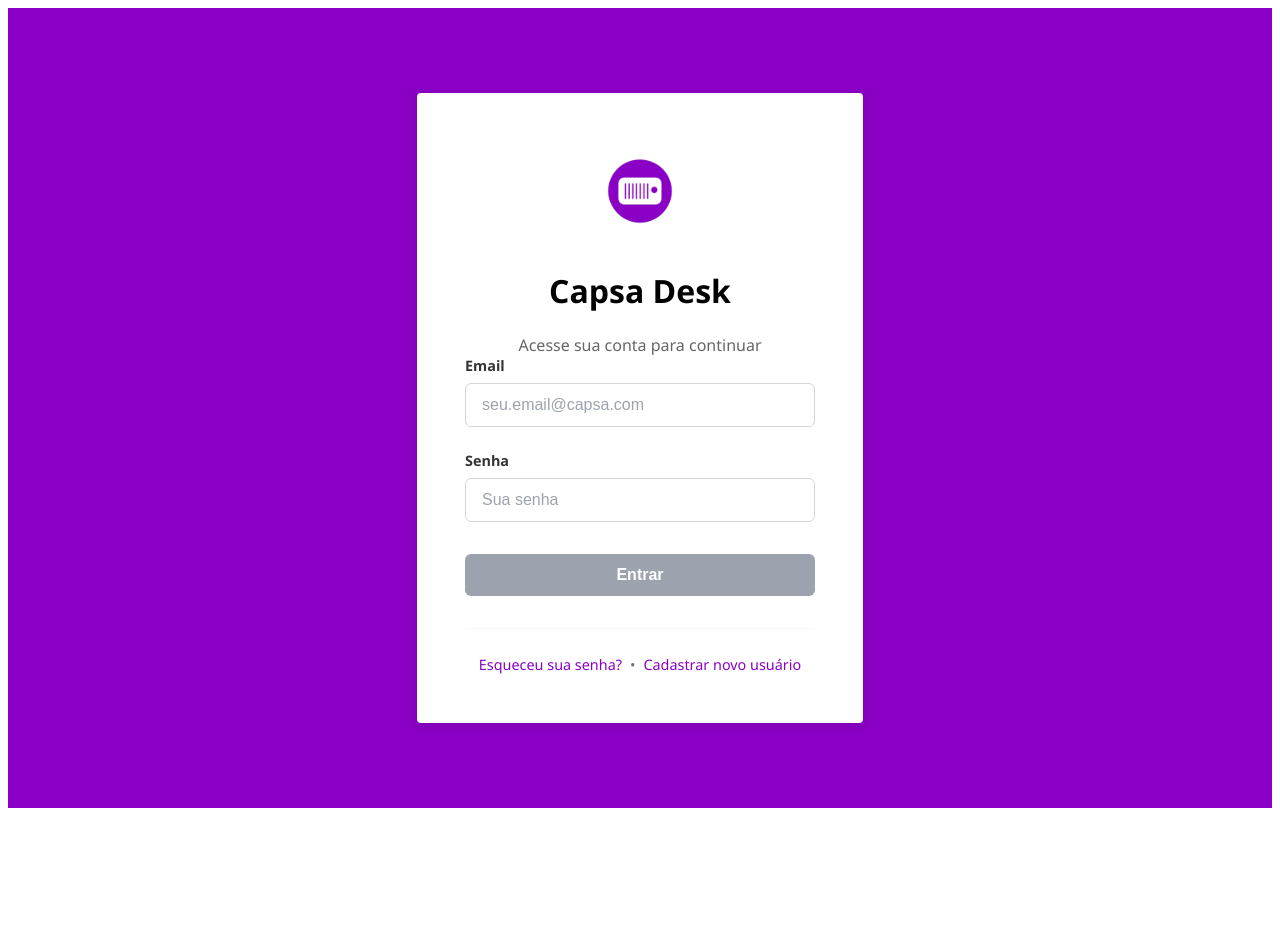
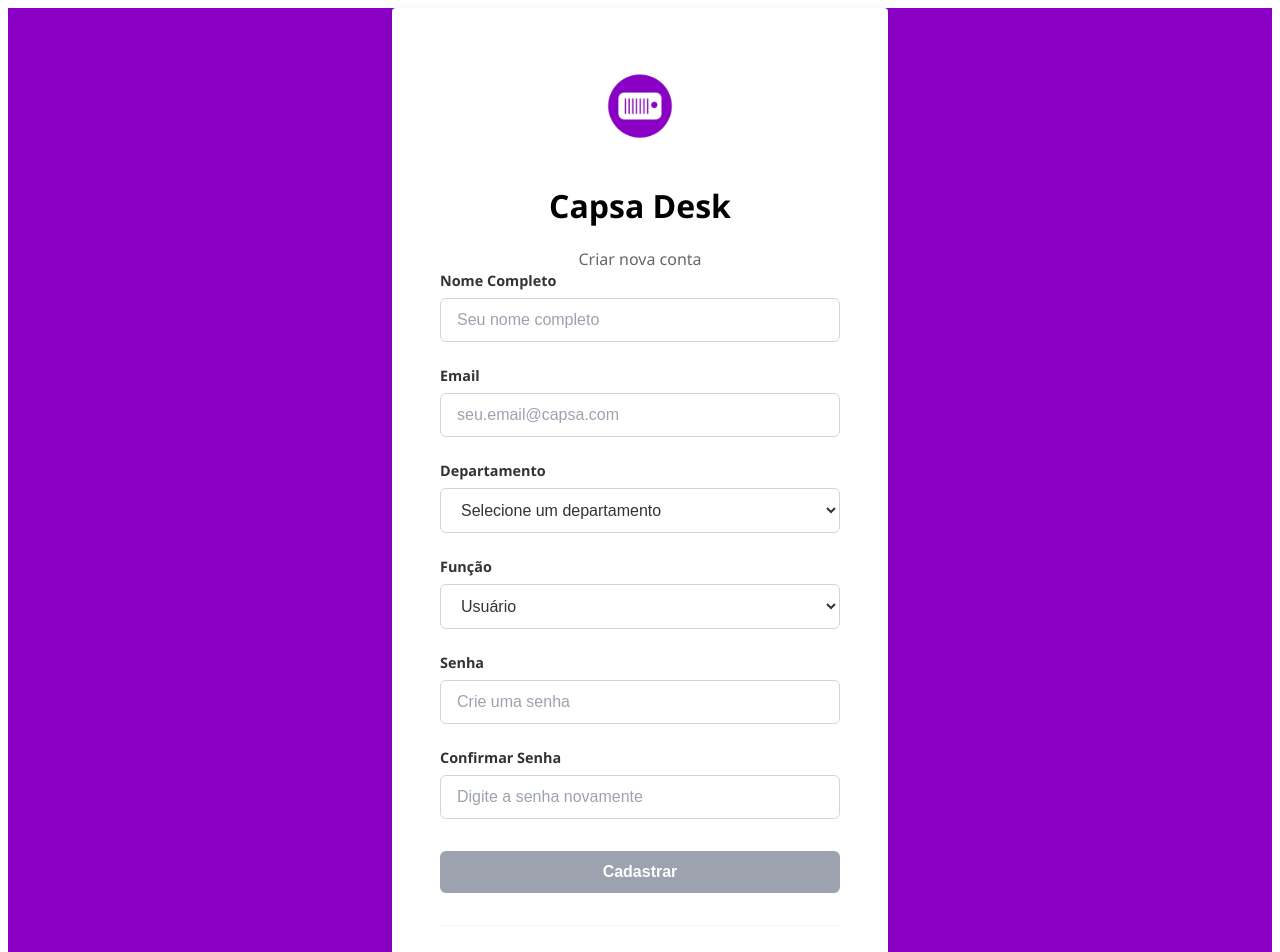
Before and after one commit to FernandaCaroline3/Trigger-Frontend, an Angular app: page /register in a window 1280 px wide. Before the commit this address led to /login. Shown: the top 952 px of the page. Before the commit the page ends 816 px from the top, so only its background shows below. Built offline with nearby package versions, Linux system fonts and the light colour scheme.

Commit message:
junção

```diff
--- a/src/app/app.routes.ts
+++ b/src/app/app.routes.ts
@@ -1,6 +1,6 @@
-// src/app/app.routes.ts
 import { Routes } from '@angular/router';
 import { LoginComponent } from './login/login.component';
+import { RegisterComponent } from './register/register.component';
 import { MenuComponent } from './menu/menu.component';
 import { ProfileComponent } from './profile/profile.component';
 import { ReportsComponent } from './reports/reports.component';
@@ -10,6 +10,7 @@ import { SettingsComponent } from './settings/settings.component';
 export const routes: Routes = [
   { path: '', redirectTo: '/login', pathMatch: 'full' },
   { path: 'login', component: LoginComponent },
+  { path: 'register', component: RegisterComponent }, // ← ESTA LINHA DEVE VIR ANTES DO 'app'
   {
     path: 'app',
     component: MenuComponent,
@@ -21,5 +22,5 @@ export const routes: Routes = [
       { path: '', redirectTo: 'profile', pathMatch: 'full' }
     ]
   },
-  { path: '**', redirectTo: '/login' }
+  { path: '**', redirectTo: '/login' } // ← ESTA SEMPRE DEVE SER A ÚLTIMA
 ];
--- a/src/app/login/login.component.ts
+++ b/src/app/login/login.component.ts
@@ -11,8 +11,8 @@ import { AuthService } from '../auth/auth.service';
   imports: [CommonModule, FormsModule]
 })
 export class LoginComponent {
-goToRegister() {
-throw new Error('Method not implemented.');
+goToRegister(): void {
+  this.router.navigate(['/register']);
 }
   email: string = '';
   password: string = '';
@@ -33,7 +33,17 @@ throw new Error('Method not implemented.');
     this.isLoading = true;
     this.errorMessage = '';
 
-    setTimeout(() => {
+        const success = this.authService.login(this.email, this.password);
+
+      if (success) {
+        this.router.navigate(['/home']);
+      } else {
+        this.errorMessage = 'E-mail ou senha incorretos';
+      }
+
+      this.isLoading = false;
+
+    /*setTimeout(() => {
       const success = this.authService.login(this.email, this.password);
 
       if (success) {
@@ -43,6 +53,6 @@ throw new Error('Method not implemented.');
       }
 
       this.isLoading = false;
-    }, 1000);
+    }, 1000);*/
   }
 }
--- /dev/null
+++ b/src/app/register/register.component.css
@@ -0,0 +1,168 @@
+.login-container {
+  display: flex;
+  justify-content: center;
+  align-items: center;
+  min-height: 100vh;
+  background: #8a00c4;
+  padding: 0px;
+  font-family: 'Segoe UI', Tahoma, Geneva, Verdana, sans-serif;
+}
+
+.login-card {
+  background: white;
+  padding: 3rem;
+  border-radius: 4px;
+  width: 100%;
+  max-width: 400px;
+  box-shadow: 0 2px 10px rgba(0, 0, 0, 0.1);
+}
+
+/* Header com Título */
+.login-header {
+  text-align: center;
+  margin-bottom: 0.1px;
+}
+
+.logo-image {
+  max-width: 100px;
+  height: auto;
+  margin-bottom: 0.1rem;
+}
+
+.logo-title {
+  color: #1a1a1a;
+  margin: 0 0 1rem 0;
+  font-size: 2rem;
+  font-weight: 700;
+  letter-spacing: -0.5px;
+}
+
+.welcome-text {
+  margin: 0;
+  color: #666666;
+  font-size: 1rem;
+  font-weight: 400;
+}
+
+/* Form */
+.login-form {
+  margin-bottom: 2rem;
+}
+
+.form-group {
+  margin-bottom: 1.5rem;
+}
+
+.form-label {
+  display: block;
+  margin-bottom: 0.5rem;
+  font-weight: 600;
+  color: #333333;
+  font-size: 0.9rem;
+}
+
+.form-input {
+  width: 100%;
+  padding: 0.75rem 1rem;
+  border: 1px solid #d1d5db;
+  border-radius: 6px;
+  font-size: 1rem;
+  transition: all 0.3s ease;
+  box-sizing: border-box;
+  background: #ffffff;
+  color: #333333;
+}
+
+.form-input:focus {
+  outline: none;
+  border-color: #8a00c4;
+}
+
+.form-input::placeholder {
+  color: #9ca3af;
+}
+
+/* Select específico */
+select.form-input {
+  cursor: pointer;
+}
+
+/* Register Button */
+.login-button {
+  width: 100%;
+  padding: 0.75rem;
+  background: #8a00c4;
+  color: white;
+  border: none;
+  border-radius: 6px;
+  font-size: 1rem;
+  font-weight: 600;
+  cursor: pointer;
+  transition: all 0.3s ease;
+  margin-top: 0.5rem;
+}
+
+.login-button:hover:not(:disabled) {
+  background: #6a0096;
+}
+
+.login-button:disabled {
+  background: #9ca3af;
+  cursor: not-allowed;
+}
+
+/* Error Message */
+.error-message {
+  background: #fef2f2;
+  border: 1px solid #fecaca;
+  color: #dc2626;
+  padding: 0.75rem;
+  border-radius: 6px;
+  text-align: center;
+  font-size: 0.9rem;
+  margin-top: 1rem;
+}
+
+/* Success Message */
+.success-message {
+  background: #f0fdf4;
+  border: 1px solid #bbf7d0;
+  color: #166534;
+  padding: 0.75rem;
+  border-radius: 6px;
+  text-align: center;
+  font-size: 0.9rem;
+  margin-top: 1rem;
+}
+
+/* Links Footer */
+.links-footer {
+  text-align: center;
+  padding-top: 1.5rem;
+  border-top: 1px solid #f3f4f6;
+}
+
+.footer-link {
+  color: #8a00c4;
+  text-decoration: none;
+  font-size: 0.9rem;
+  transition: color 0.3s ease;
+  cursor: pointer;
+}
+
+.footer-link:hover {
+  color: #6a0096;
+  text-decoration: underline;
+}
+
+/* Responsive */
+@media (max-width: 480px) {
+  .login-card {
+    padding: 2rem;
+    margin: 1rem;
+  }
+
+  .logo-title {
+    font-size: 1.75rem;
+  }
+}
--- /dev/null
+++ b/src/app/register/register.component.html
@@ -0,0 +1,124 @@
+<div class="login-container">
+  <div class="login-card">
+    <!-- Header -->
+    <div class="login-header">
+      <div class="logo">
+        <img src="assets/logo-capsa-desk.png" alt="Capsa Desk" class="logo-image">
+      </div>
+      <h1 class="login-title">Capsa Desk</h1>
+      <p class="welcome-text">Criar nova conta</p>
+    </div>
+
+    <!-- Form -->
+    <form (ngSubmit)="onSubmit()" class="login-form">
+      <!-- Nome Field -->
+      <div class="form-group">
+        <label for="name" class="form-label">Nome Completo</label>
+        <input
+          type="text"
+          id="name"
+          [(ngModel)]="userData.name"
+          name="name"
+          required
+          placeholder="Seu nome completo"
+          class="form-input"
+          (input)="clearErrors()">
+      </div>
+
+      <!-- Email Field -->
+      <div class="form-group">
+        <label for="email" class="form-label">Email</label>
+        <input
+          type="email"
+          id="email"
+          [(ngModel)]="userData.email"
+          name="email"
+          required
+          placeholder="seu.email@capsa.com"
+          class="form-input"
+          (input)="clearErrors()">
+      </div>
+
+      <!-- Departamento Field -->
+      <div class="form-group">
+        <label for="department" class="form-label">Departamento</label>
+        <select
+          id="department"
+          [(ngModel)]="userData.department"
+          name="department"
+          required
+          class="form-input"
+          (change)="clearErrors()">
+          <option value="">Selecione um departamento</option>
+          <option *ngFor="let dept of departments" [value]="dept">{{ dept }}</option>
+        </select>
+      </div>
+
+      <!-- Função Field -->
+      <div class="form-group">
+        <label for="role" class="form-label">Função</label>
+        <select
+          id="role"
+          [(ngModel)]="userData.role"
+          name="role"
+          required
+          class="form-input"
+          (change)="clearErrors()">
+          <option value="user">Usuário</option>
+          <option value="admin">Administrador</option>
+        </select>
+      </div>
+
+      <!-- Password Field -->
+      <div class="form-group">
+        <label for="password" class="form-label">Senha</label>
+        <input
+          type="password"
+          id="password"
+          [(ngModel)]="userData.password"
+          name="password"
+          required
+          placeholder="Crie uma senha"
+          class="form-input"
+          (input)="clearErrors()">
+      </div>
+
+      <!-- Confirm Password Field -->
+      <div class="form-group">
+        <label for="confirmPassword" class="form-label">Confirmar Senha</label>
+        <input
+          type="password"
+          id="confirmPassword"
+          [(ngModel)]="confirmPassword"
+          name="confirmPassword"
+          required
+          placeholder="Digite a senha novamente"
+          class="form-input"
+          (input)="clearErrors()">
+      </div>
+
+      <!-- Register Button -->
+      <button
+        type="submit"
+        [disabled]="isLoading || !isFormValid()"
+        class="login-button">
+        {{ isLoading ? 'Cadastrando...' : 'Cadastrar' }}
+      </button>
+
+      <!-- Error Message -->
+      <div *ngIf="errorMessage" class="error-message">
+        {{ errorMessage }}
+      </div>
+
+      <!-- Success Message -->
+      <div *ngIf="successMessage" class="success-message">
+        {{ successMessage }}
+      </div>
+    </form>
+
+    <!-- Links Footer -->
+    <div class="links-footer">
+      <a class="footer-link" (click)="goToLogin()">Já tem uma conta? Fazer login</a>
+    </div>
+  </div>
+</div>
--- /dev/null
+++ b/src/app/register/register.component.ts
@@ -0,0 +1,98 @@
+import { Component } from '@angular/core';
+import { Router } from '@angular/router';
+import { FormsModule } from '@angular/forms';
+import { CommonModule } from '@angular/common';
+import { AuthService, User } from '../auth/auth.service'; // ← Corrigido o caminho
+
+@Component({
+  selector: 'app-register',
+  templateUrl: './register.component.html',
+  styleUrls: ['./register.component.css'],
+  imports: [CommonModule, FormsModule]
+})
+export class RegisterComponent {
+  userData = {
+    name: '',
+    email: '',
+    department: '',
+    role: 'user' as 'admin' | 'user',
+    password: ''
+  };
+
+  confirmPassword: string = '';
+  departments: string[] = [];
+  isLoading: boolean = false;
+  errorMessage: string = '';
+  successMessage: string = '';
+
+  constructor(
+    private authService: AuthService,
+    private router: Router
+  ) {
+    this.departments = this.authService.getDepartments();
+  }
+
+  onSubmit(): void {
+    if (!this.isFormValid()) {
+      this.errorMessage = 'Por favor, preencha todos os campos';
+      return;
+    }
+
+    if (this.userData.password !== this.confirmPassword) {
+      this.errorMessage = 'As senhas não coincidem';
+      return;
+    }
+
+    if (this.userData.password.length < 6) {
+      this.errorMessage = 'A senha deve ter pelo menos 6 caracteres';
+      return;
+    }
+
+    // Verifica se o email já existe (com tipagem correta)
+    const existingUser = this.authService.getUsers().find((user: User) => user.email === this.userData.email);
+    if (existingUser) {
+      this.errorMessage = 'Este email já está cadastrado';
+      return;
+    }
+
+    this.isLoading = true;
+    this.errorMessage = '';
+    this.successMessage = '';
+
+    // Simula processamento
+    setTimeout(() => {
+      try {
+        const success = this.authService.addUser(this.userData);
+
+        if (success) {
+          this.successMessage = 'Usuário cadastrado com sucesso! Redirecionando para login...';
+          setTimeout(() => {
+            this.router.navigate(['/login']);
+          }, 2000);
+        } else {
+          this.errorMessage = 'Erro ao cadastrar usuário. Tente novamente.';
+        }
+      } catch (error) {
+        this.errorMessage = 'Erro ao processar cadastro. Tente novamente.';
+      }
+
+      this.isLoading = false;
+    }, 1500);
+  }
+
+  isFormValid(): boolean {
+    return !!this.userData.name &&
+           !!this.userData.email &&
+           !!this.userData.department &&
+           !!this.userData.password &&
+           !!this.confirmPassword;
+  }
+
+  goToLogin(): void {
+    this.router.navigate(['/login']);
+  }
+
+  clearErrors(): void {
+    this.errorMessage = '';
+  }
+}
```
